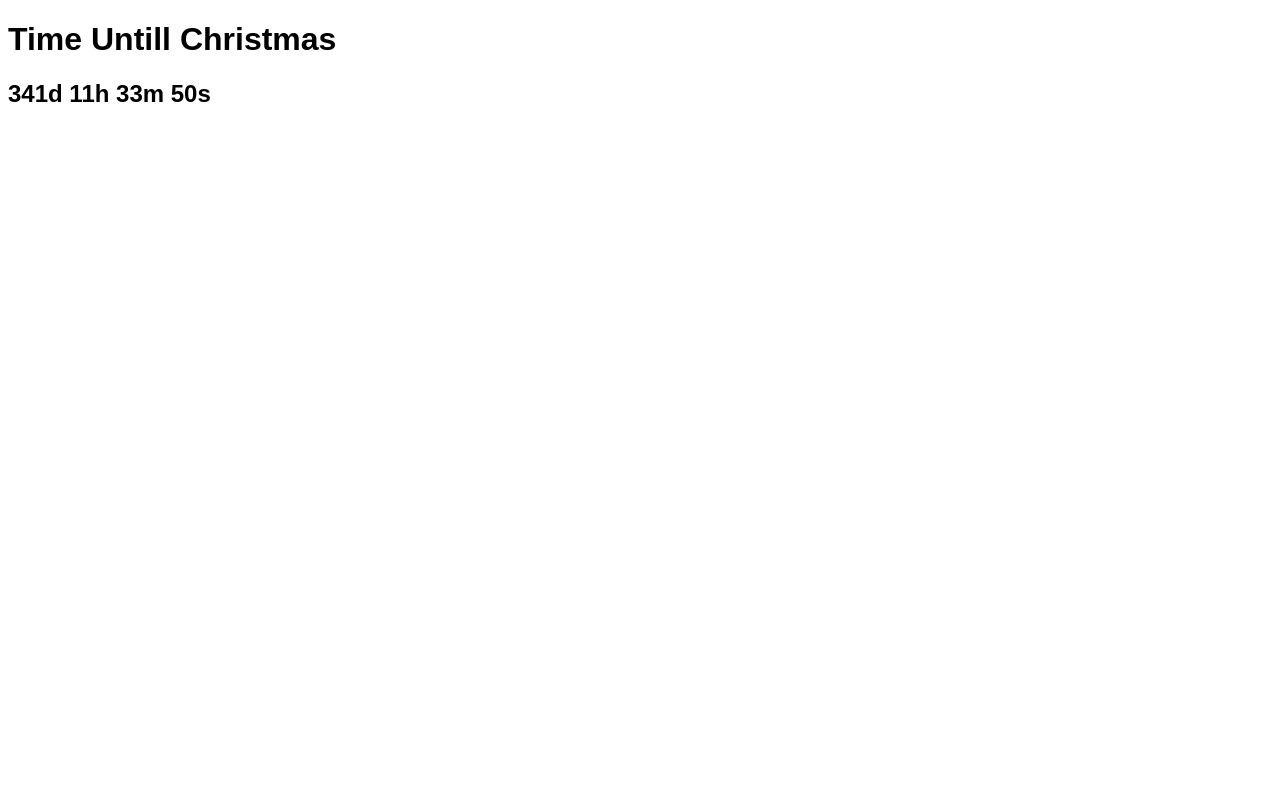
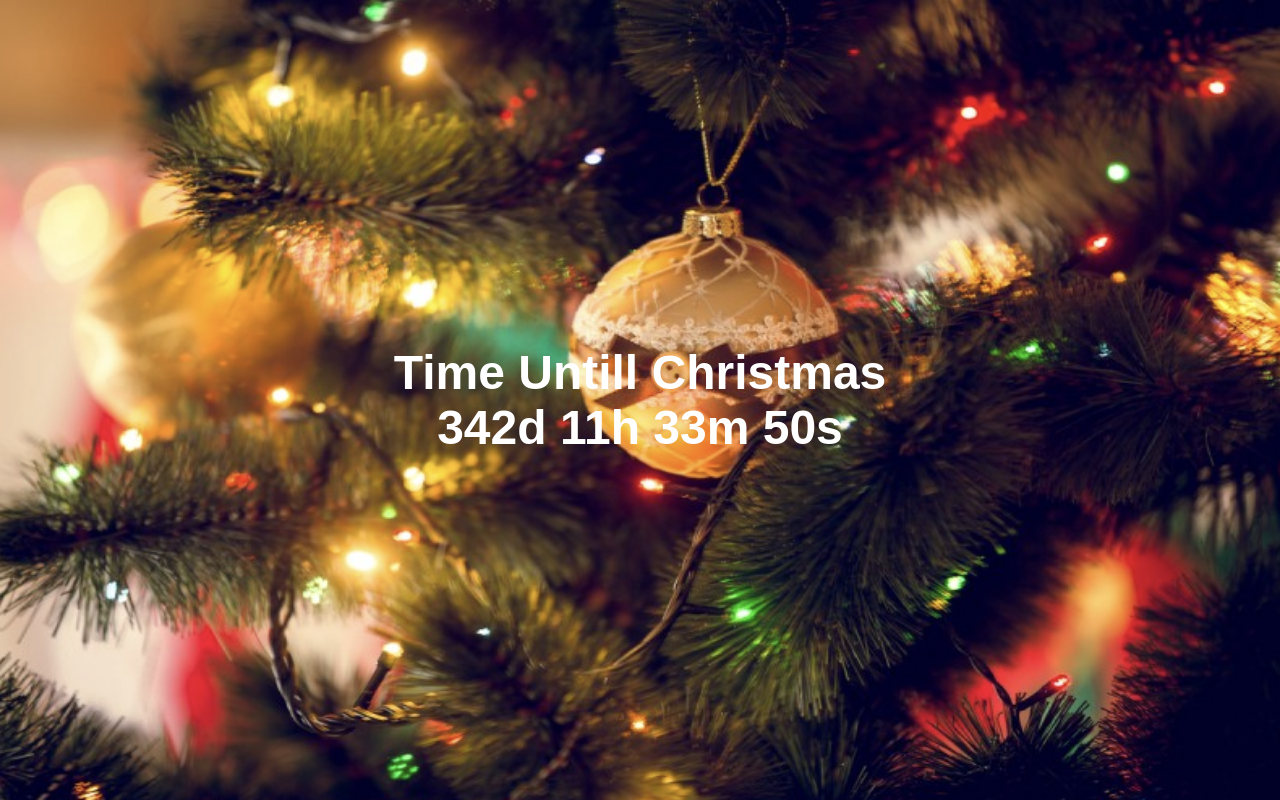
Before and after one commit to Hayoung079/JavaScript-Practice, a plain HTML site: page nomadc03/index.html in a window 1280 px wide. Drawn offline with Linux system fonts and the light colour scheme.

Commit message:
크리스마스 디데이: 스타일 변경

```diff
--- a/nomadc03/index.html
+++ b/nomadc03/index.html
@@ -7,8 +7,8 @@
     <link rel="stylesheet" href="./style.css">
 </head>
 <body>
-    <h1>Time Untill Christmas</h1>
-    <div class="js-clock">
+    <div class="js-clock clock">
+        <h1>Time Untill Christmas</h1>
         <h2>00d 00h 00m 00s</h2>
     </div>
     <script src="./index.js"></script>
--- a/nomadc03/index.js
+++ b/nomadc03/index.js
@@ -4,7 +4,7 @@ const clockContainer = document.querySelector(".js-clock"),
     clockTitle = clockContainer.querySelector("h2");
 
 function getTime() {
-    const xmasDay = new Date("2021-12-24:00:00:00+0900");
+    const xmasDay = new Date("2021-12-25:00:00:00+0900");
     const now = new Date();
 
     const gap = xmasDay - now;
--- a/nomadc03/style.css
+++ b/nomadc03/style.css
@@ -1,3 +1,26 @@
 body {
   font-family: sans-serif;
+  background-image: url(./Christmas.png);
+  background-size: 100% 100%;
+  background-repeat: no-repeat;
+  width: 100%;
+  height: 100vh;
+  margin: 0;
 }
+
+.clock {
+  display: flex;
+  flex-direction: column;
+  justify-content: center;
+  align-items: center;
+  width: 100%;
+  height: 100%;
+}
+
+h1,
+h2 {
+  margin: 0;
+  font-size: 3rem;
+  font-weight: bold;
+  color: white;
+}
```
Also changed, not shown: nomadc03/Christmas.png (added).
